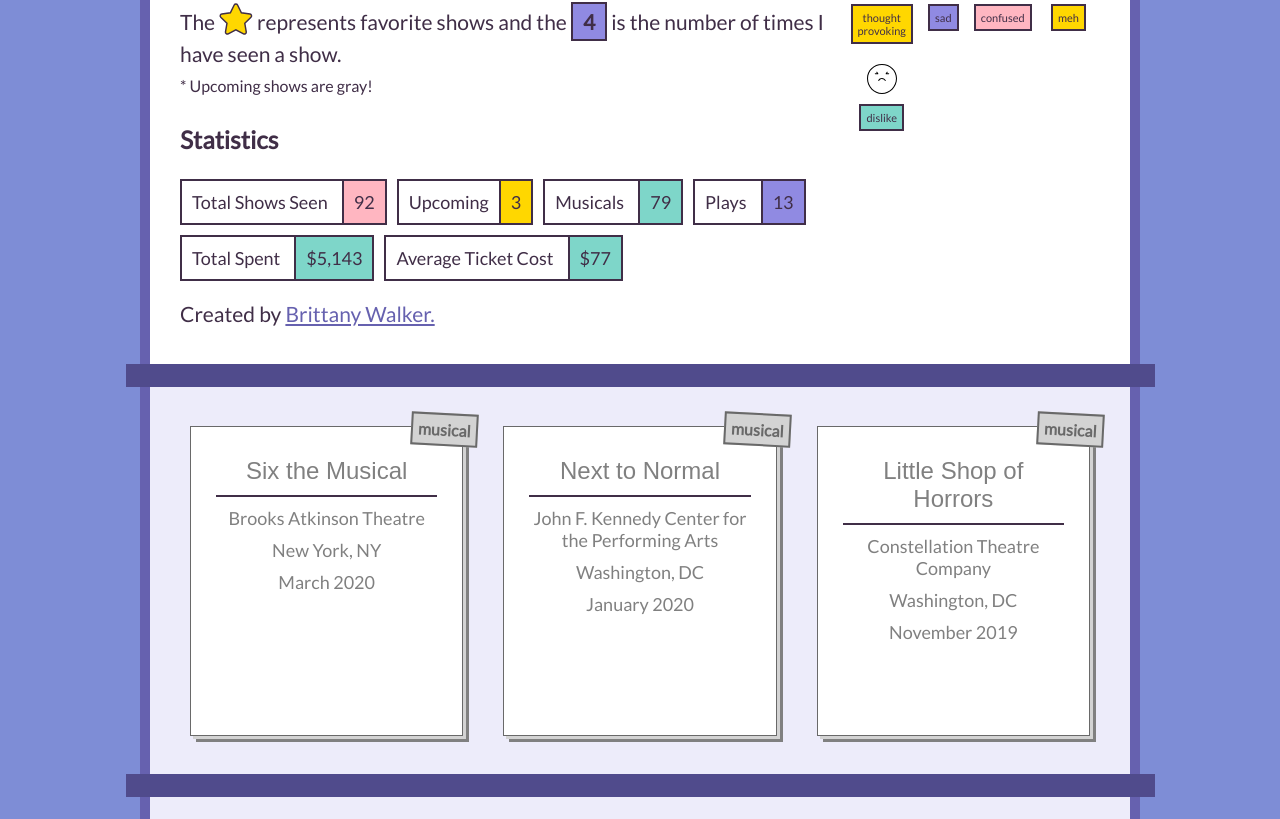
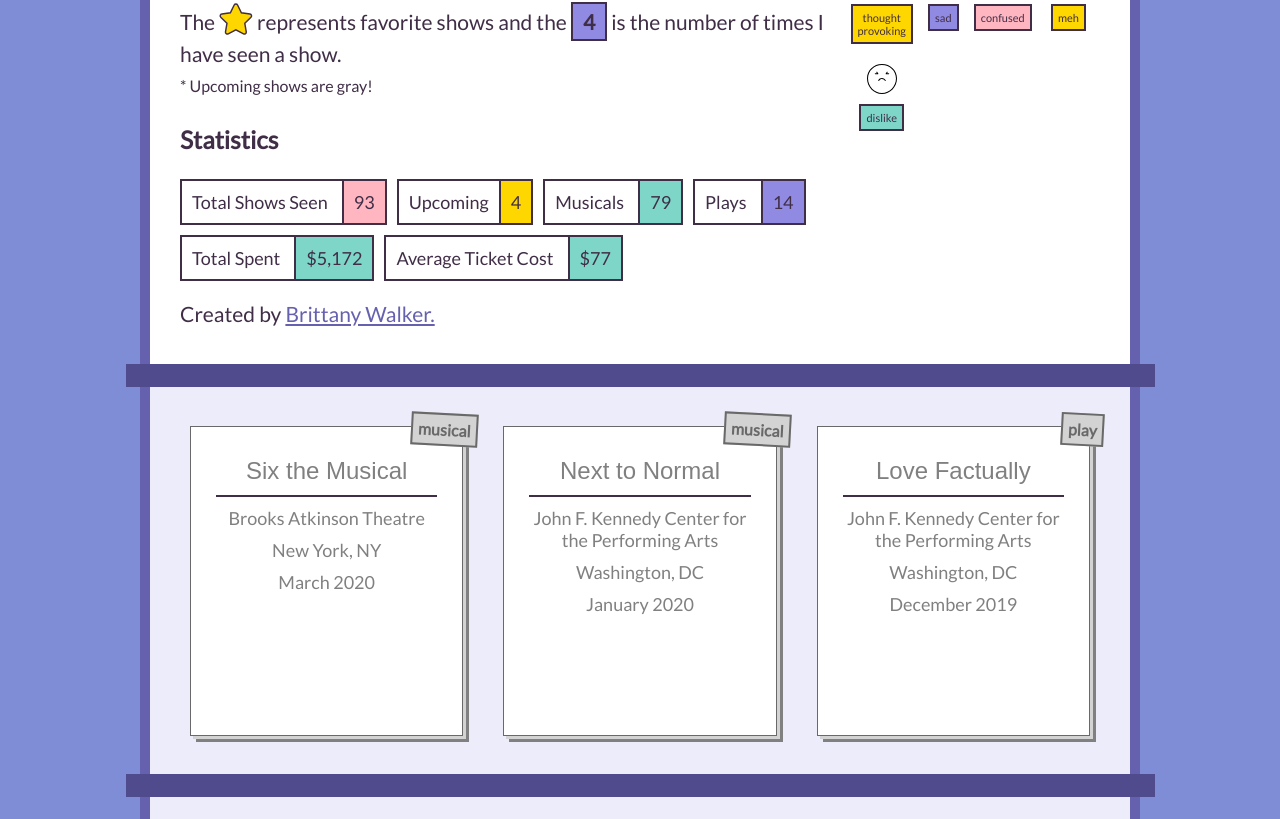
Before and after one commit to brittanyrw/theaterlog, a Vue app: page / in a window 1280 px wide. Shown: the part 551-1370 px from the top of the page. Built offline with nearby package versions, Linux system fonts and the light colour scheme; a web font is replaced by a local one.

Commit message:
Update shows.js

```diff
--- a/src/data/shows.js
+++ b/src/data/shows.js
@@ -1,5 +1,6 @@
-export const showList = [{
-    id: 's67',
+export const showList = [
+{
+    id: 's68',
     name: "Six the Musical",
     theater: "Brooks Atkinson Theatre",
     date: "March 2020",
@@ -12,7 +13,7 @@ export const showList = [{
     review: 'love',
     price: 114
 }, {
-    id: 's66',
+    id: 's67',
     name: "Next to Normal",
     theater: "John F. Kennedy Center for the Performing Arts",
     date: "January 2020",
@@ -24,6 +25,19 @@ export const showList = [{
     type: 'musical',
     review: 'love',
     price: 89
+},{
+    id: 's66',
+    name: "Love Factually",
+    theater: "John F. Kennedy Center for the Performing Arts",
+    date: "December 2019",
+    location: "Washington, DC",
+    favSong: '',
+    fav: true,
+    upcoming: true,
+    multi: 0,
+    type: 'play',
+    review: 'love',
+    price: 29
 }, {
     id: 's65',
     name: "Little Shop of Horrors",
```
